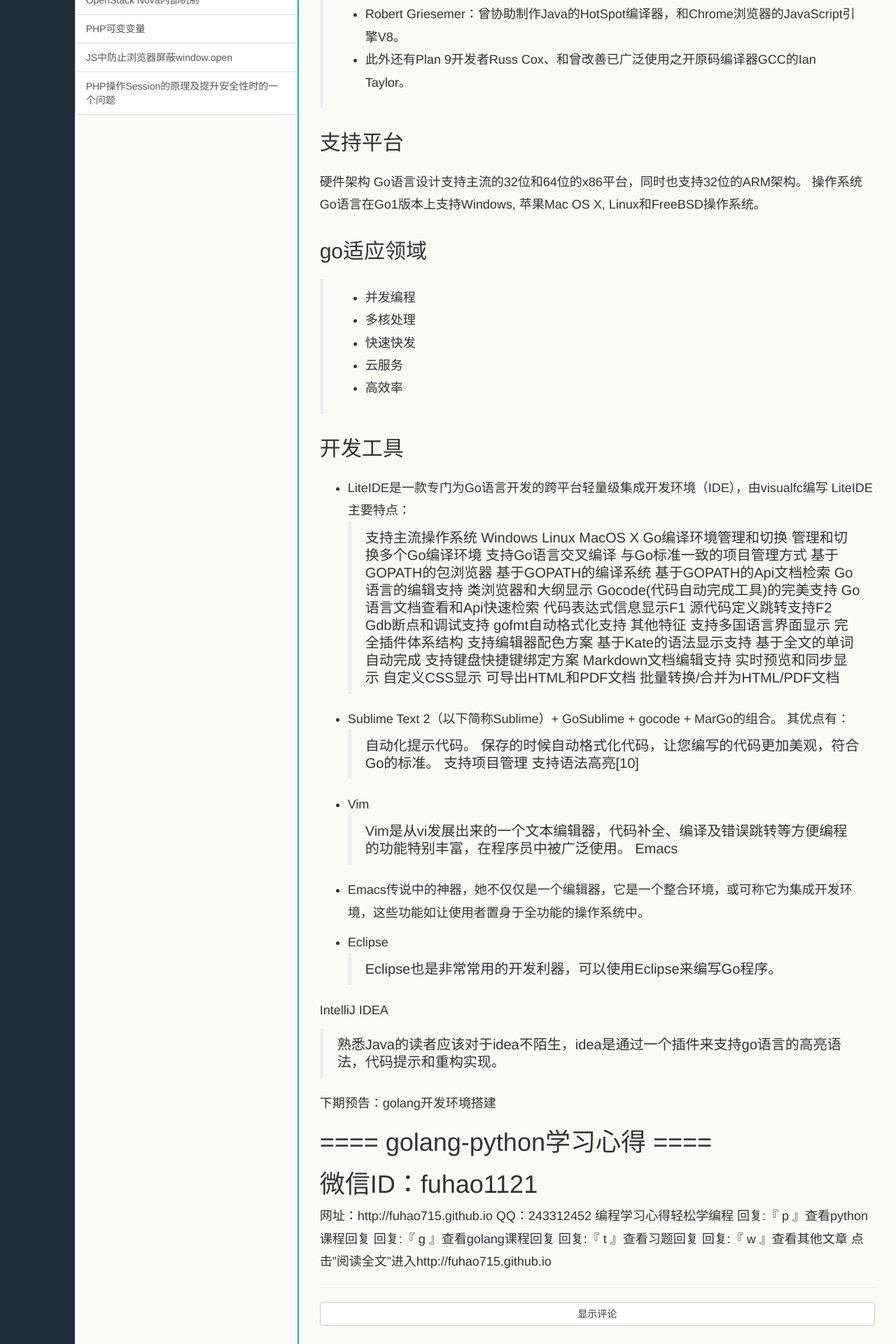
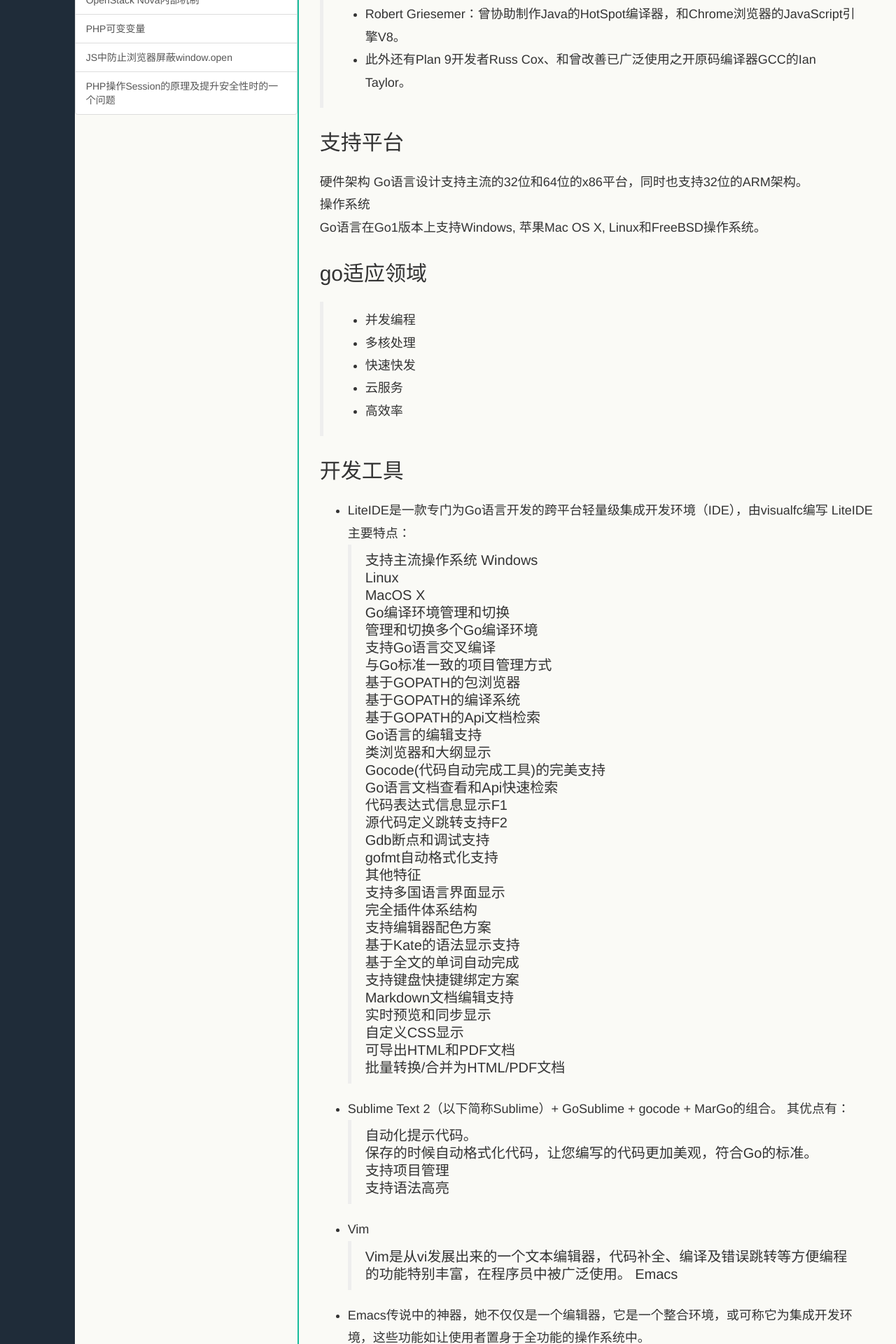
Before and after one commit to fuhao715/fuhao715.github.io, a Jekyll site: the page built from _posts/Technology/golang/2014-03-17-golang-next-c.md, in a window 1280 px wide. Shown: the part 1750-3670 px from the top of the page at 70% size. Built offline with Jekyll 4.4.1, drawn with Linux system fonts in a browser that asks for light colours; Markdown is read by kramdown in place of the engine named in the settings; some of the changed text lies outside the part shown.

Commit message:
增加格式化排版

```diff
--- a/_posts/Technology/golang/2014-03-17-golang-next-c.md
+++ b/_posts/Technology/golang/2014-03-17-golang-next-c.md
@@ -115,7 +115,7 @@
 > 自动化提示代码。
 保存的时候自动格式化代码，让您编写的代码更加美观，符合Go的标准。
 支持项目管理
-支持语法高亮[10]
+支持语法高亮
 
 * Vim
 > Vim是从vi发展出来的一个文本编辑器，代码补全、编译及错误跳转等方便编程的功能特别丰富，在程序员中被广泛使用。
@@ -130,7 +130,8 @@
 > 熟悉Java的读者应该对于idea不陌生，idea是通过一个插件来支持go语言的高亮语法，代码提示和重构实现。
 
 下期预告：golang开发环境搭建
-#==== golang-python学习心得 ====
+
+#     golang-python学习心得
 #微信ID：fuhao1121
 网址：http://fuhao715.github.io
 QQ：243312452
```
